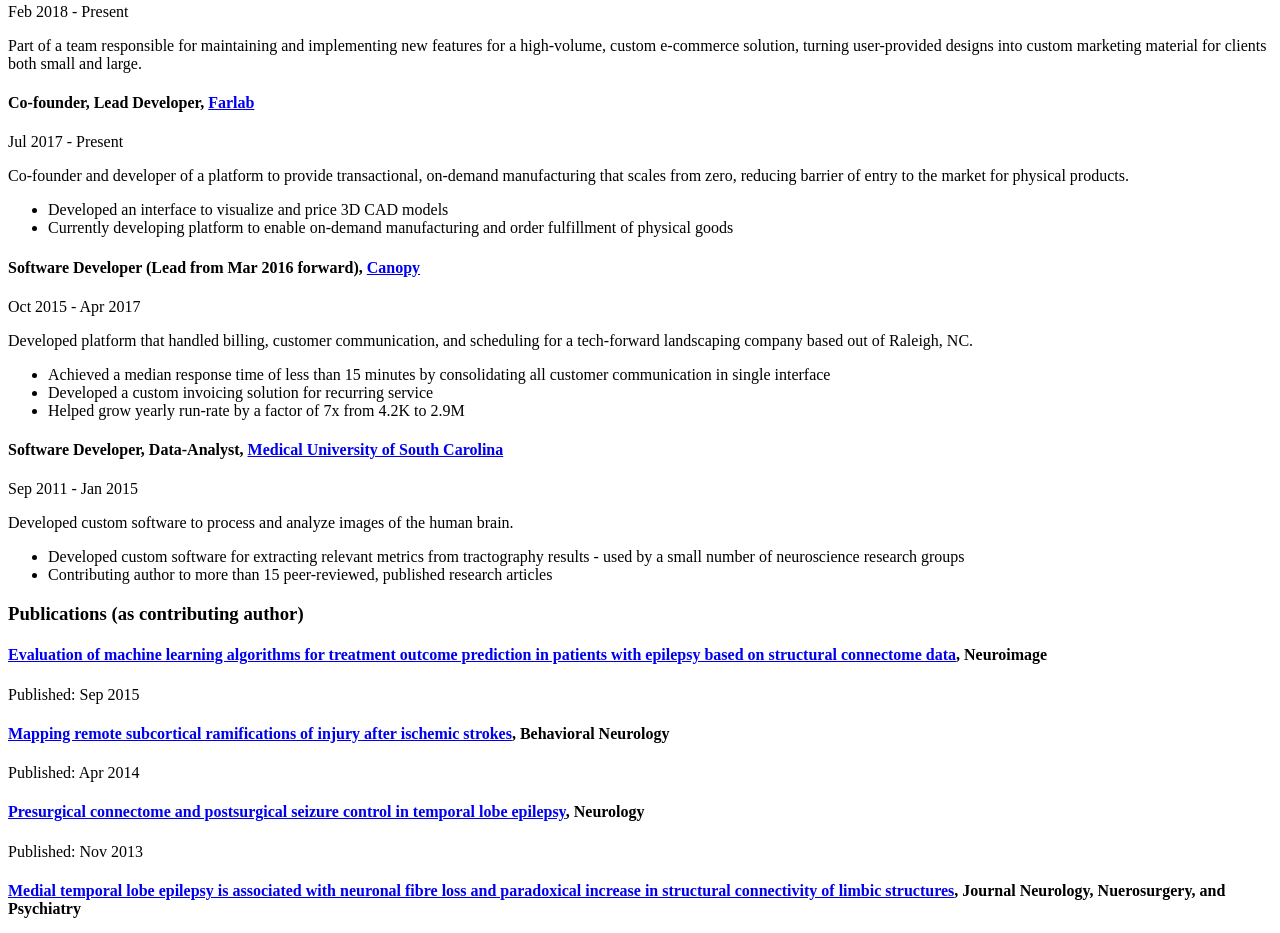
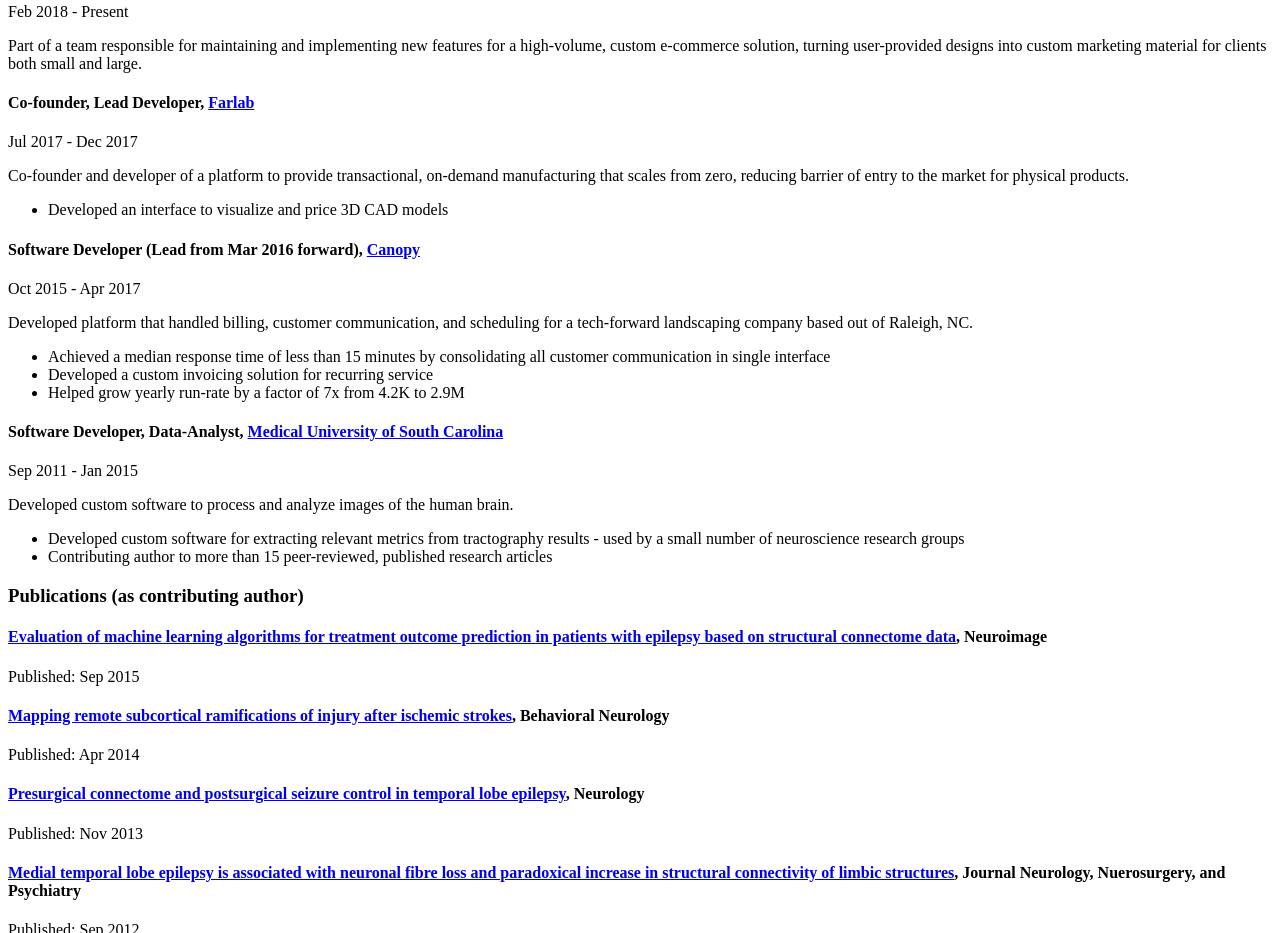
Before and after one commit to tnez/tnesland.me, a Gatsby site: page /resume in a window 1280 px wide. Shown: the part 1195-2128 px from the top of the page. Built offline with nearby package versions, Linux system fonts and the light colour scheme; Gatsby itself is replaced by a stand-in of ours.

Commit message:
Update Farlab entry

```diff
--- a/src/modules/resume/data.js
+++ b/src/modules/resume/data.js
@@ -47,13 +47,13 @@ export default {
     {
       company: 'Farlab',
       position: 'Co-founder, Lead Developer',
-      website: 'https://www.farlabhq.com',
+      website: 'https://medium.com/@bryanchapl/the-future-of-manufacturing-c5f93da0ea73',
       startDate: '2017-07-01',
+      endDate: '2017-12-31',
       summary:
         'Co-founder and developer of a platform to provide transactional, on-demand manufacturing that scales from zero, reducing barrier of entry to the market for physical products.',
       highlights: [
         'Developed an interface to visualize and price 3D CAD models',
-        'Currently developing platform to enable on-demand manufacturing and order fulfillment of physical goods',
       ],
     },
     {
```
